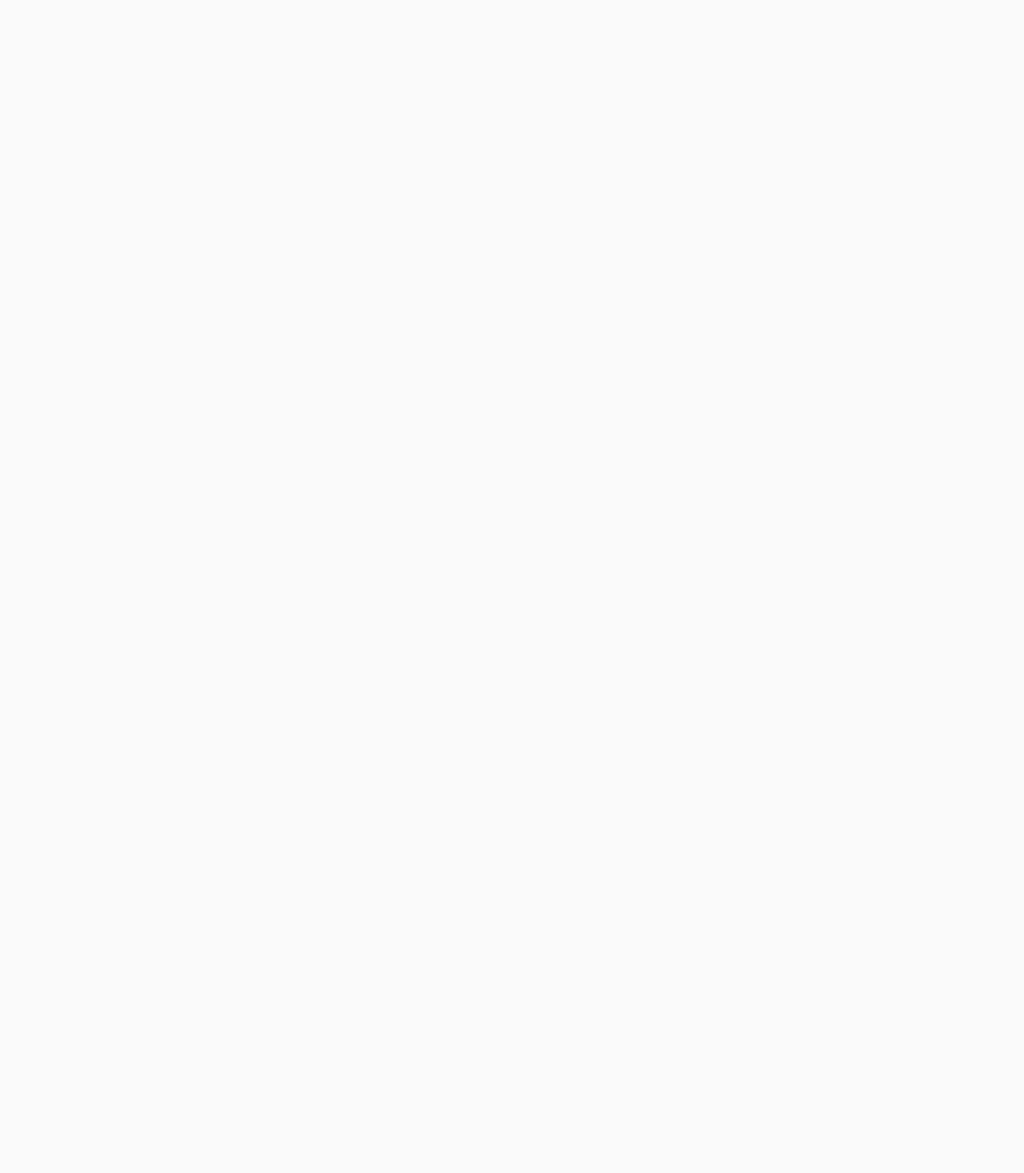
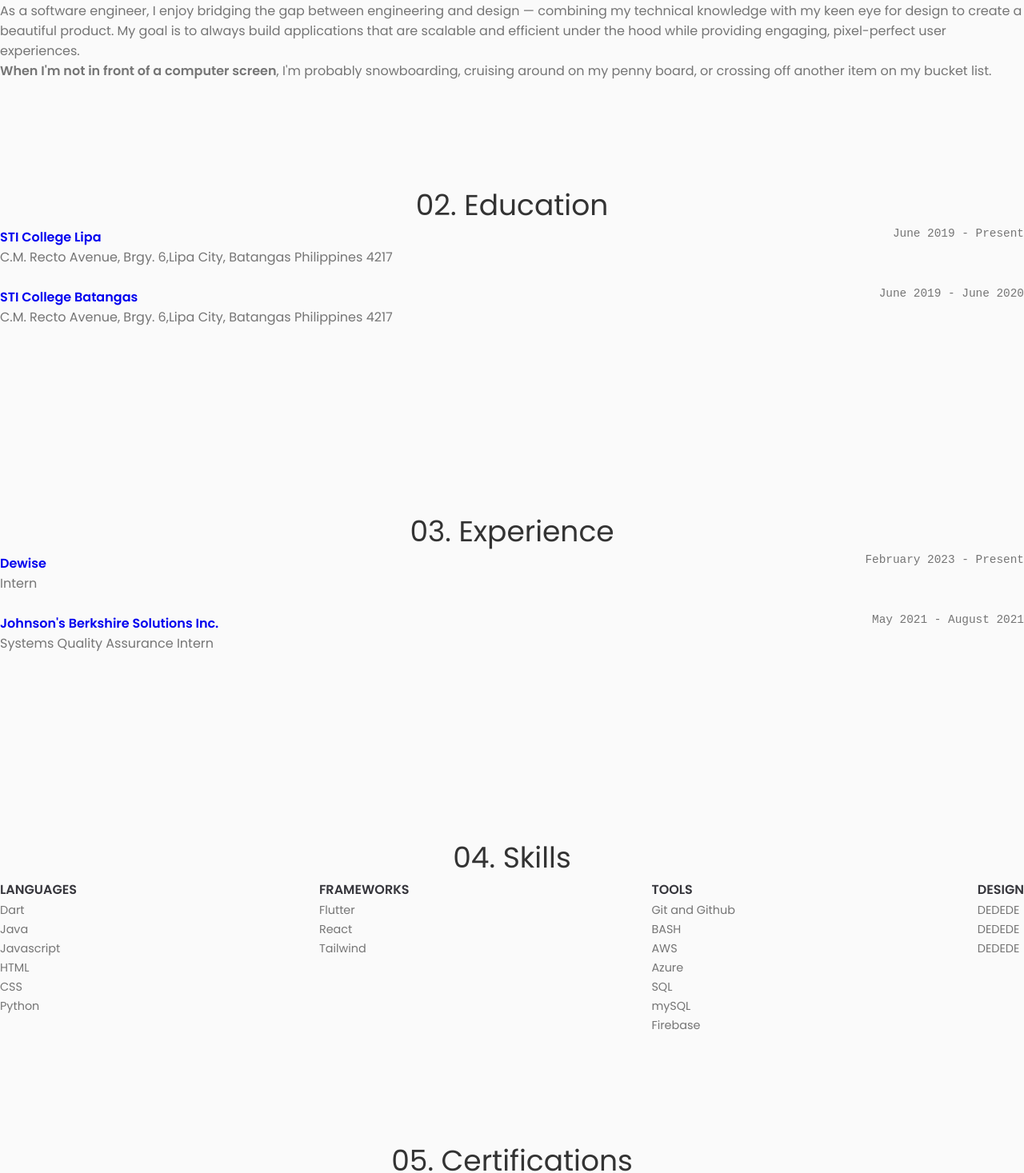
Before and after one commit to artaly/artaly-crc, a React (Create React App) app: page / in a window 1280 px wide. Shown: the part 865-2332 px from the top of the page at 80% size. Before the commit the page ends 800 px from the top, so only its background shows below. Built offline with nearby package versions, Linux system fonts and the light colour scheme.

Commit message:
Finalize structure

```diff
--- a/src/App.js
+++ b/src/App.js
@@ -1,6 +1,11 @@
 import './App.css';
+import About from './components/about/About';
 import Header from './components/header/Header';
+import Education from './components/education/Education';
+import Experience from './components/experience/Experience';
 import Home from './components/home/Home';
+import Skills from './components/skills/Skills';
+import Cerification from './components/certification/Cerification';
 
 function App() {
   return (
@@ -8,6 +13,11 @@ function App() {
       <Header/>
       <main className='main'>
         <Home/>
+        <About/>
+        <Education/>
+        <Experience/>
+        <Skills/>
+        <Cerification/>
       </main>
     </>
   );
```
